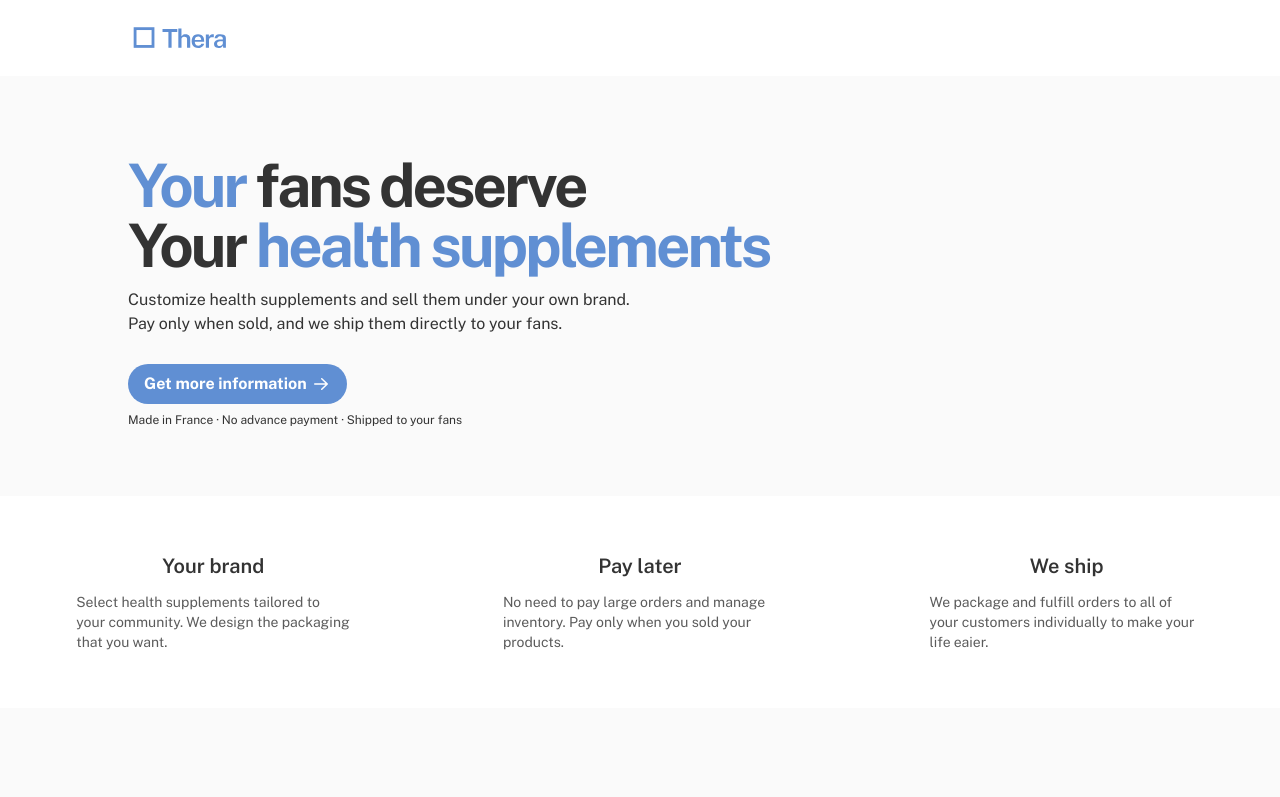
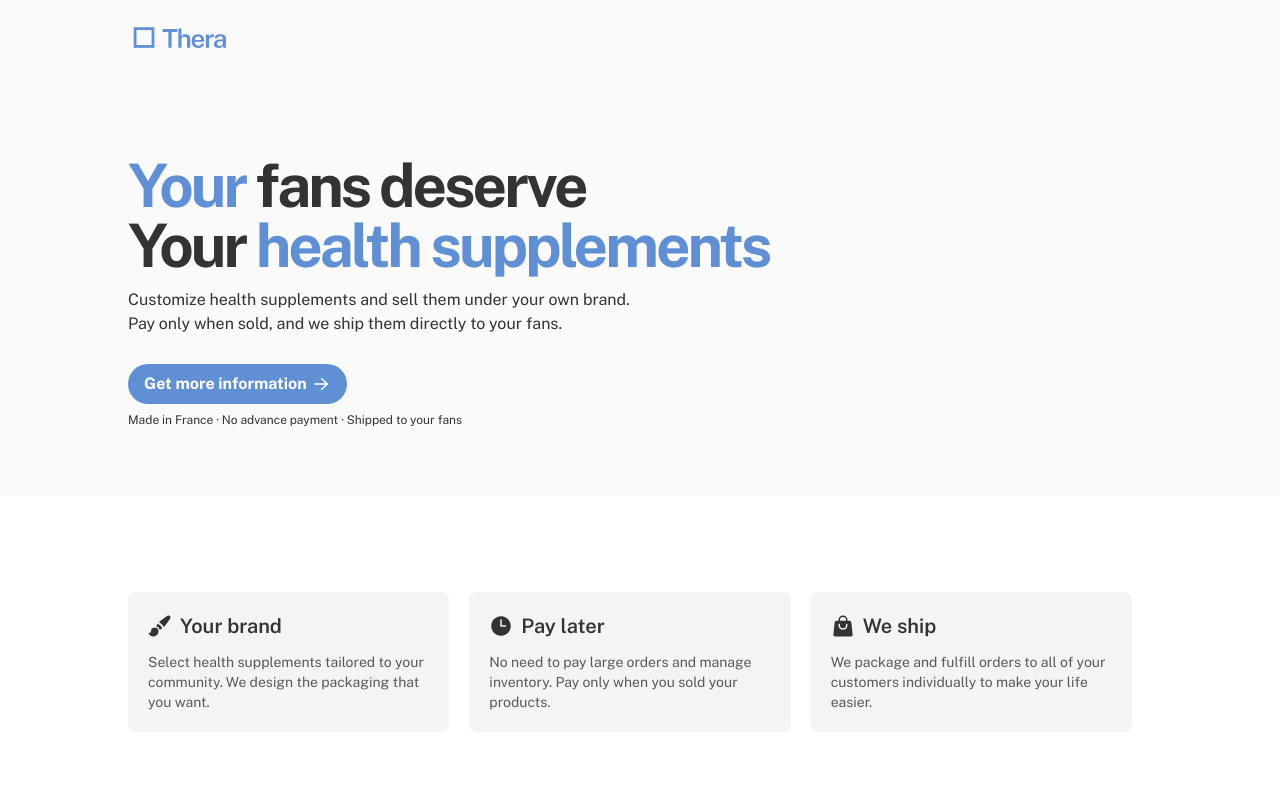
Before and after one commit to cthepot/thera-nextjs, a Next.js app: page / in a window 1280 px wide. Shown: the top 797 px of the page. Built offline with nearby package versions, Linux system fonts and the light colour scheme.

Commit message:
add styling

```diff
--- a/src/components/card.tsx
+++ b/src/components/card.tsx
@@ -1,19 +1,27 @@
 import React from "react";
+
+type IconType = React.ComponentType<{ className?: string }>;
 
 interface CardProps {
   heading: string;
   description: string;
+  icon: IconType;
 }
 
-const Card : React.FC<CardProps> = ({heading, description}) => {
+const Card : React.FC<CardProps> = ({heading, description, icon: IconComponent }) => {
   return(
-      <div className="flex flex-col items-center px-5 py-4 lg:px-0">
-        <h4 className="mb-3 text-xl font-semibold lg:text-left">
-          {heading}
-        </h4>
-        <p className="m-0 w-full md:w-3/4 lg:max-w-[30ch] xl:max-w-[32ch] text-sm text-center lg:text-left opacity-80">
-          {description}
-        </p>
+      <div className="flex flex-col items-center py-4 lg:px-0">
+        <div className="items-start justify-center bg-gray-100 rounded-lg p-5 mr-5">
+          <div className="flex items-center mb-3">
+            <IconComponent className="inline w-6 mr-2" />
+            <h4 className="text-xl font-semibold text-left">
+              {heading}
+            </h4>
+          </div>
+          <p className="text-sm text-left opacity-80">
+            {description}
+          </p>
+        </div>
       </div>
   )
 }
--- a/src/pages/index.tsx
+++ b/src/pages/index.tsx
@@ -2,6 +2,7 @@ import Image from 'next/image';
 import { Public_Sans } from 'next/font/google';
 import { ArrowRightIcon } from '@heroicons/react/20/solid';
 import Card from "../components/card";
+import { PaintBrushIcon, ClockIcon, ShoppingBagIcon} from "@heroicons/react/24/solid";
 
 const public_sans = Public_Sans({ subsets: ['latin'] })
 
@@ -10,7 +11,7 @@ export default function Home() {
     <main
       className={`flex min-h-screen flex-col items-center justify-between ${public_sans.className}`}
     >
-    <header className="w-full py-4 px-6 bg-white lg:px-0">
+    <header className="w-full py-4 px-6 lg:px-0">
       <div className="max-w-5xl mx-auto flex items-center justify-between">
         <a
           href="/"
@@ -60,11 +61,25 @@ export default function Home() {
       </div>
 
 
-      <div className='bg-white w-full py-10 px-4 lg:px-0'>
-        <div className="mb-32 grid text-center lg:mb-0 lg:grid-cols-3 lg:text-left">
-            <Card heading = "Your brand" description = "Select health supplements tailored to your community. We design the packaging that you want."/>
-            <Card heading = "Pay later" description = "No need to pay large orders and manage inventory. Pay only when you sold your products."/>
-            <Card heading = "We ship" description = "We package and fulfill orders to all of your customers individually to make your life eaier."/>
+      <div className='bg-white w-full py-20'>
+        <div className= 'max-w-5xl px-4 lg:px-0 items-center mx-auto flex justify-between'>
+          <div className="grid lg:grid-cols-3">
+              <Card
+                heading = "Your brand"
+                description = "Select health supplements tailored to your community. We design the packaging that you want."
+                icon = {PaintBrushIcon}
+             />
+              <Card
+                heading = "Pay later"
+                description = "No need to pay large orders and manage inventory. Pay only when you sold your products."
+                icon = {ClockIcon}
+              />
+              <Card
+                heading = "We ship"
+                description = "We package and fulfill orders to all of your customers individually to make your life easier."
+                icon = {ShoppingBagIcon}
+              />
+            </div>
         </div>
       </div>
 
@@ -79,6 +94,10 @@ export default function Home() {
         </p>
       </div>
 
+      <div className ="">
+
+      </div>
+
 
     </main>
   )
```
